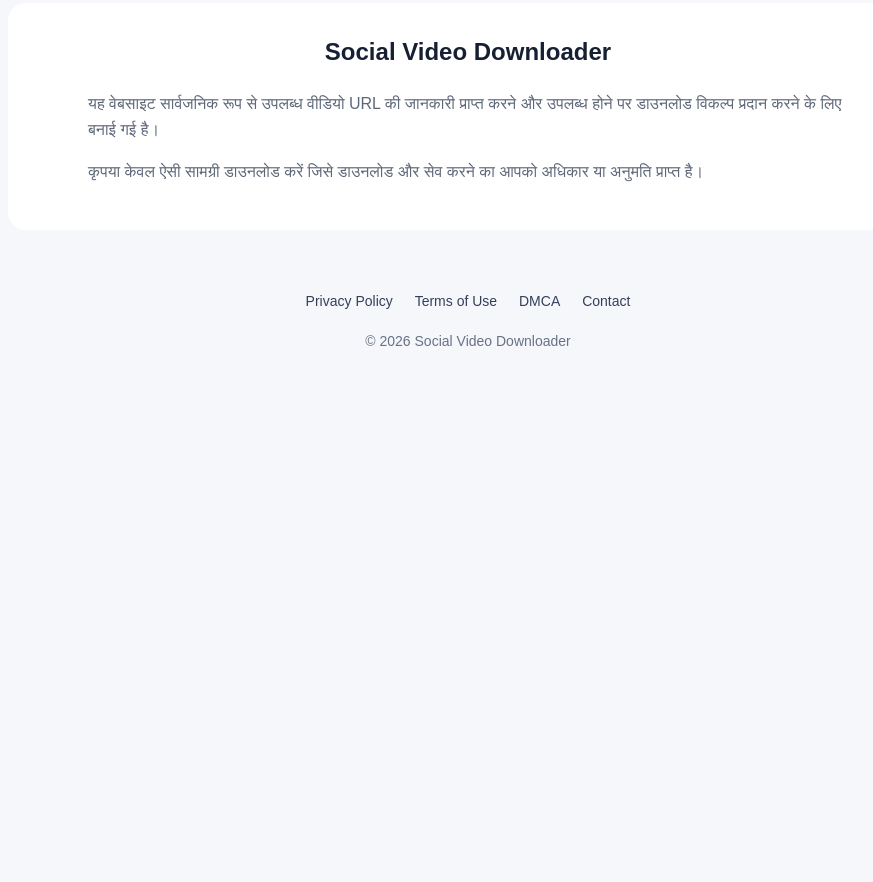
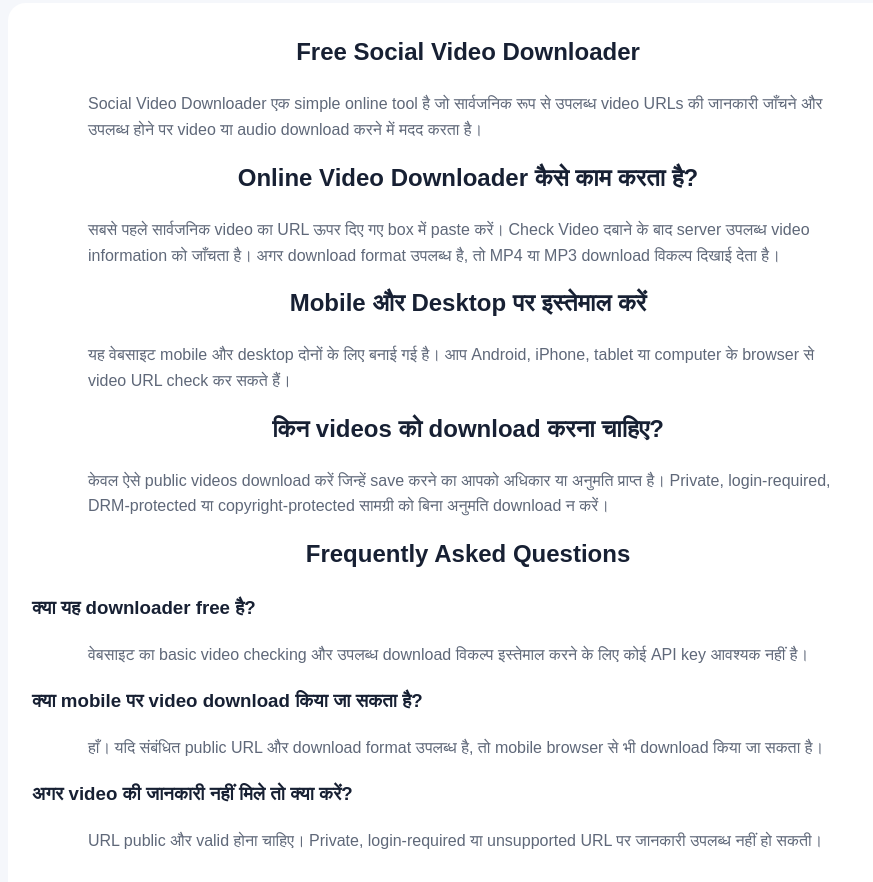
Before and after one commit to rajkaran682/social-video-downloader, a website: page index.html in a window 1280 px wide. Shown: the part 1018-1900 px from the top of the page, without its empty margins (172-1045 px from the left). Before the commit the page ends 1445 px from the top, so only its background shows below. Drawn offline with Linux system fonts and the light colour scheme.

Commit message:
Update index.html

```diff
--- a/index.html
+++ b/index.html
@@ -3,29 +3,38 @@
 <head>
   <meta charset="utf-8">
   <meta name="viewport" content="width=device-width,initial-scale=1">
-<meta name="google-site-verification" content="yEudGVhL1cwr0FdqTt7bVz3k032w33q0Ebh8mJ7HaDo" />
-  <title>Social Video Downloader</title>
+
+  <meta name="google-site-verification" content="yEudGVhL1cwr0FdqTt7bVz3k032w33q0Ebh8mJ7HaDo">
+
+  <title>Social Video Downloader – Download Videos Online</title>
 
   <meta name="description"
-        content="Download publicly accessible videos you are allowed to save. Fast, simple and mobile friendly.">
+        content="Free online social video downloader for publicly accessible videos. Check video information and download available MP4 or MP3 files on mobile and desktop.">
 
   <meta name="robots" content="index,follow">
 
+  <link rel="canonical"
+        href="https://rajkaran682.github.io/social-video-downloader/">
+
   <link rel="stylesheet" href="style.css">
+
+  <!-- Open Graph -->
+  <meta property="og:title" content="Social Video Downloader">
+  <meta property="og:description"
+        content="Download publicly accessible videos online in available MP4 or MP3 formats.">
+  <meta property="og:type" content="website">
+  <meta property="og:url"
+        content="https://rajkaran682.github.io/social-video-downloader/">
 
   <!-- Adsterra / Website Script -->
   <script src="https://pl31164448.profitableratecpmnetwork.com/7c/8d/aa/7c8daa220528757d22d46161e26ce4df.js"></script>
 </head>
 
 <body>
-
   <main class="wrap">
 
     <section class="hero">
-
-      <div class="badge">
-        FAST • SIMPLE • MOBILE FRIENDLY
-      </div>
+      <div class="badge">FAST • SIMPLE • MOBILE FRIENDLY</div>
 
       <h1>Social Video Downloader</h1>
 
@@ -34,39 +43,30 @@
       </p>
 
       <form id="form">
-
         <input
           id="url"
           type="url"
           required
           placeholder="https://example.com/video..."
           autocomplete="off"
-          aria-label="Video URL"
-        >
+          aria-label="Video URL">
 
         <button id="checkBtn" type="submit">
           Check Video
         </button>
-
       </form>
 
       <p class="note">
         केवल वही सामग्री डाउनलोड करें जिसे डाउनलोड करने की आपको अनुमति है।
         Private, login-required या DRM-protected content के लिए यह टूल नहीं है।
       </p>
-
     </section>
 
-
-    <!-- 300x250 Advertisement -->
+    <!-- Advertisement -->
     <section class="ad-box" aria-label="Advertisement">
-
-      <div class="ad-label">
-        Advertisement
-      </div>
+      <div class="ad-label">Advertisement</div>
 
       <div class="ad-content">
-
         <script>
           atOptions = {
             'key' : 'eee55ebb577b2b2dce83a52a0a596d2d',
@@ -78,63 +78,45 @@
         </script>
 
         <script src="https://www.highrevenueformat.com/eee55ebb577b2b2dce83a52a0a596d2d/invoke.js"></script>
-
       </div>
-
     </section>
 
-
-    <!-- Result -->
+    <!-- Download Result -->
     <section id="result" class="card hidden">
 
       <img
         id="thumb"
         alt="Video thumbnail"
-        class="thumb"
-      >
+        class="thumb">
 
       <div class="info">
-
-        <h2 id="title">
-          Video
-        </h2>
+        <h2 id="title">Video</h2>
 
         <p id="meta"></p>
 
         <div class="actions">
-
-          <a
-            id="videoBtn"
-            class="btn primary"
-            href="#"
-          >
+          <a id="videoBtn"
+             class="btn primary"
+             href="#">
             Download MP4
           </a>
 
-          <a
-            id="audioBtn"
-            class="btn secondary"
-            href="#"
-          >
+          <a id="audioBtn"
+             class="btn secondary"
+             href="#">
             Download MP3
           </a>
-
         </div>
-
       </div>
-
     </section>
-
 
     <div id="status" class="status"></div>
 
-
+    <!-- How it works -->
     <section class="how">
-
-      <h2>कैसे काम करता है?</h2>
+      <h2>How to Download a Video</h2>
 
       <div class="steps">
-
         <div>
           <b>1</b>
           <span>Public video URL paste करें</span>
@@ -149,29 +131,69 @@
           <b>3</b>
           <span>उपलब्ध format में file तैयार होती है</span>
         </div>
-
       </div>
-
     </section>
 
-
+    <!-- SEO Content -->
     <section class="info-section">
 
-      <h2>Social Video Downloader</h2>
+      <h2>Free Social Video Downloader</h2>
 
       <p>
-        यह वेबसाइट सार्वजनिक रूप से उपलब्ध वीडियो URL की जानकारी प्राप्त
-        करने और उपलब्ध होने पर डाउनलोड विकल्प प्रदान करने के लिए बनाई गई है।
+        Social Video Downloader एक simple online tool है जो सार्वजनिक रूप से
+        उपलब्ध video URLs की जानकारी जाँचने और उपलब्ध होने पर video या audio
+        download करने में मदद करता है।
       </p>
 
+      <h2>Online Video Downloader कैसे काम करता है?</h2>
+
       <p>
-        कृपया केवल ऐसी सामग्री डाउनलोड करें जिसे डाउनलोड और सेव करने का
-        आपको अधिकार या अनुमति प्राप्त है।
+        सबसे पहले सार्वजनिक video का URL ऊपर दिए गए box में paste करें।
+        Check Video दबाने के बाद server उपलब्ध video information को जाँचता है।
+        अगर download format उपलब्ध है, तो MP4 या MP3 download विकल्प दिखाई देता है।
+      </p>
+
+      <h2>Mobile और Desktop पर इस्तेमाल करें</h2>
+
+      <p>
+        यह वेबसाइट mobile और desktop दोनों के लिए बनाई गई है। आप Android,
+        iPhone, tablet या computer के browser से video URL check कर सकते हैं।
+      </p>
+
+      <h2>किन videos को download करना चाहिए?</h2>
+
+      <p>
+        केवल ऐसे public videos download करें जिन्हें save करने का आपको अधिकार
+        या अनुमति प्राप्त है। Private, login-required, DRM-protected या
+        copyright-protected सामग्री को बिना अनुमति download न करें।
+      </p>
+
+      <h2>Frequently Asked Questions</h2>
+
+      <h3>क्या यह downloader free है?</h3>
+
+      <p>
+        वेबसाइट का basic video checking और उपलब्ध download विकल्प इस्तेमाल
+        करने के लिए कोई API key आवश्यक नहीं है।
+      </p>
+
+      <h3>क्या mobile पर video download किया जा सकता है?</h3>
+
+      <p>
+        हाँ। यदि संबंधित public URL और download format उपलब्ध है, तो mobile
+        browser से भी download किया जा सकता है।
+      </p>
+
+      <h3>अगर video की जानकारी नहीं मिले तो क्या करें?</h3>
+
+      <p>
+        URL public और valid होना चाहिए। Private, login-required या unsupported
+        URL पर जानकारी उपलब्ध नहीं हो सकती।
       </p>
 
     </section>
 
-
+    <!-- Footer -->
     <footer class="footer">
 
       <a href="privacy.html">Privacy Policy</a>
@@ -190,8 +212,6 @@
 
   </main>
 
-
   <script src="app.js"></script>
-
 </body>
 </html>
```
